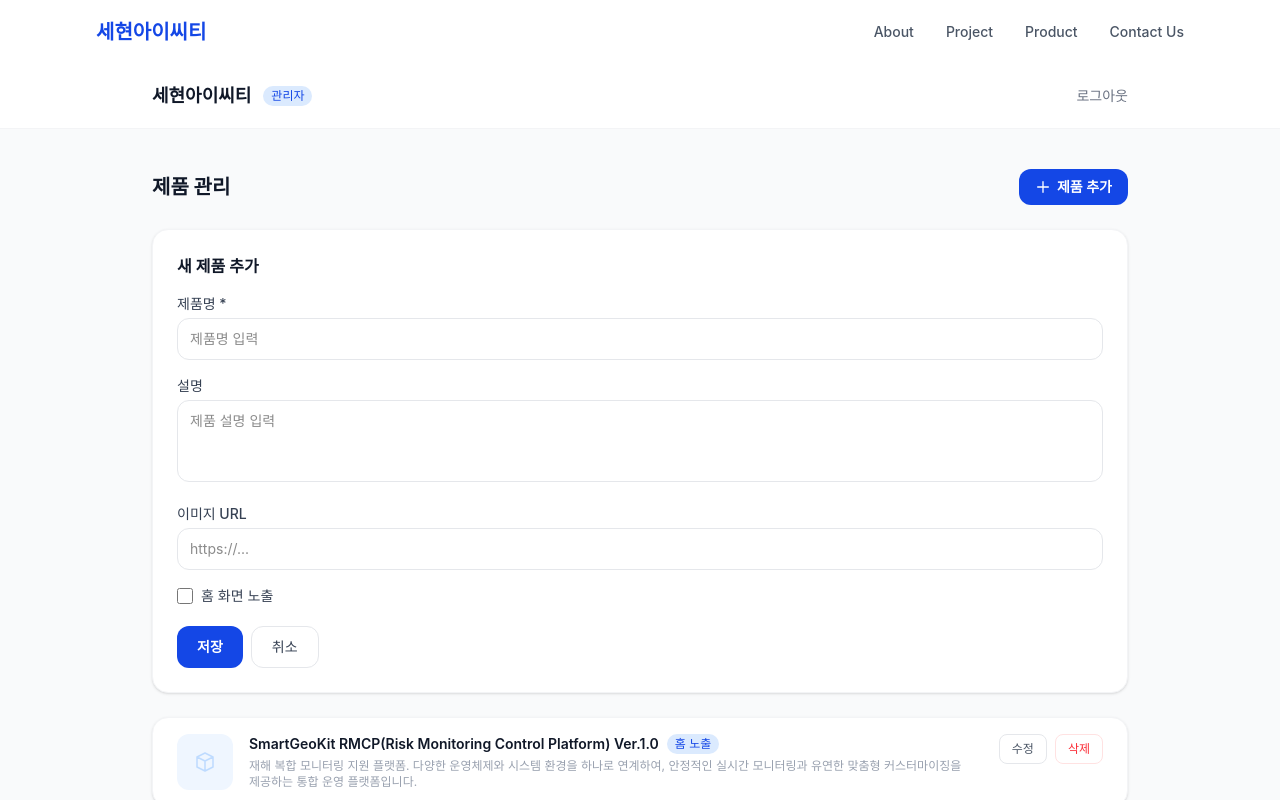
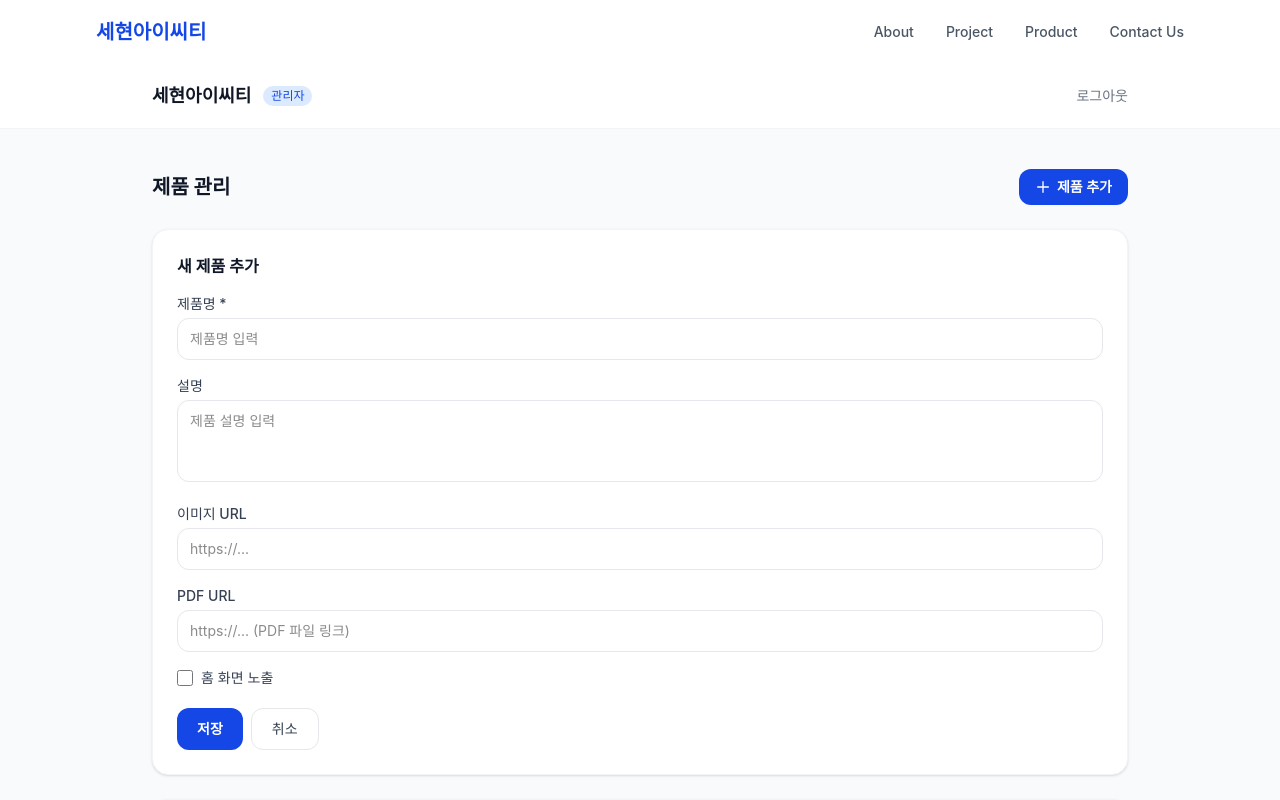
Before and after one commit to sehyunictsebitleedy/hp_home, a Next.js app: page /admin/dashboard in a window 1280 px wide. Both pictures are taken after a click on the button "제품 추가". Shown: the top 800 px of the page. Built offline with nearby package versions, Linux system fonts and the light colour scheme; a web font is replaced by a local one.

Commit message:
pdf등록추가

```diff
--- a/src/app/admin/dashboard/page.tsx
+++ b/src/app/admin/dashboard/page.tsx
@@ -4,7 +4,7 @@ import { useEffect, useState } from "react";
 import { useRouter } from "next/navigation";
 import { LocalProduct } from "@/types";
 
-const emptyForm = { name: "", description: "", image: "", featured: false };
+const emptyForm = { name: "", description: "", image: "", pdfUrl: "", featured: false };
 
 export default function AdminDashboard() {
   const router = useRouter();
@@ -41,6 +41,7 @@ export default function AdminDashboard() {
       name: product.name,
       description: product.description,
       image: product.image || "",
+      pdfUrl: product.pdfUrl || "",
       featured: product.featured,
     });
     setEditingId(product.id);
@@ -156,6 +157,16 @@ export default function AdminDashboard() {
                   placeholder="https://..."
                 />
               </div>
+              <div>
+                <label className="block text-sm font-medium text-gray-700 mb-1">PDF URL</label>
+                <input
+                  type="url"
+                  value={form.pdfUrl}
+                  onChange={(e) => setForm({ ...form, pdfUrl: e.target.value })}
+                  className="w-full px-3 py-2.5 rounded-xl border border-gray-200 text-sm focus:outline-none focus:ring-2 focus:ring-blue-500"
+                  placeholder="https://... (PDF 파일 링크)"
+                />
+              </div>
               <label className="flex items-center gap-2 cursor-pointer">
                 <input
                   type="checkbox"
@@ -220,6 +231,9 @@ export default function AdminDashboard() {
                     {product.featured && (
                       <span className="text-xs bg-blue-100 text-blue-700 px-2 py-0.5 rounded-full">홈 노출</span>
                     )}
+                    {product.pdfUrl && (
+                      <span className="text-xs bg-red-50 text-red-500 px-2 py-0.5 rounded-full">PDF</span>
+                    )}
                   </div>
                   <p className="text-xs text-gray-400 mt-1 line-clamp-2">{product.description}</p>
                 </div>
--- a/src/types/index.ts
+++ b/src/types/index.ts
@@ -4,6 +4,7 @@ export interface LocalProduct {
   slug: string;
   description: string;
   image?: string;
+  pdfUrl?: string;
   featured: boolean;
 }
 
```
